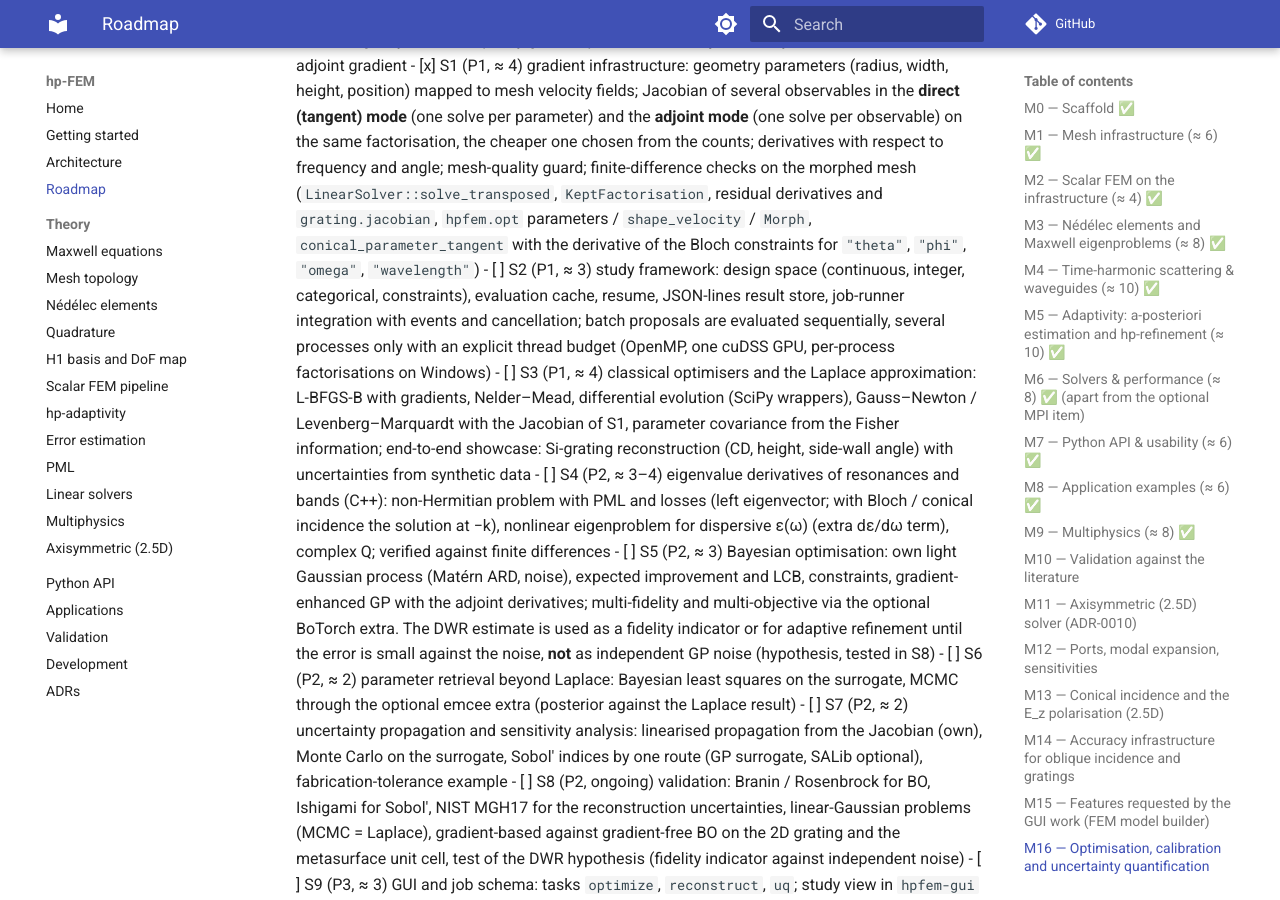
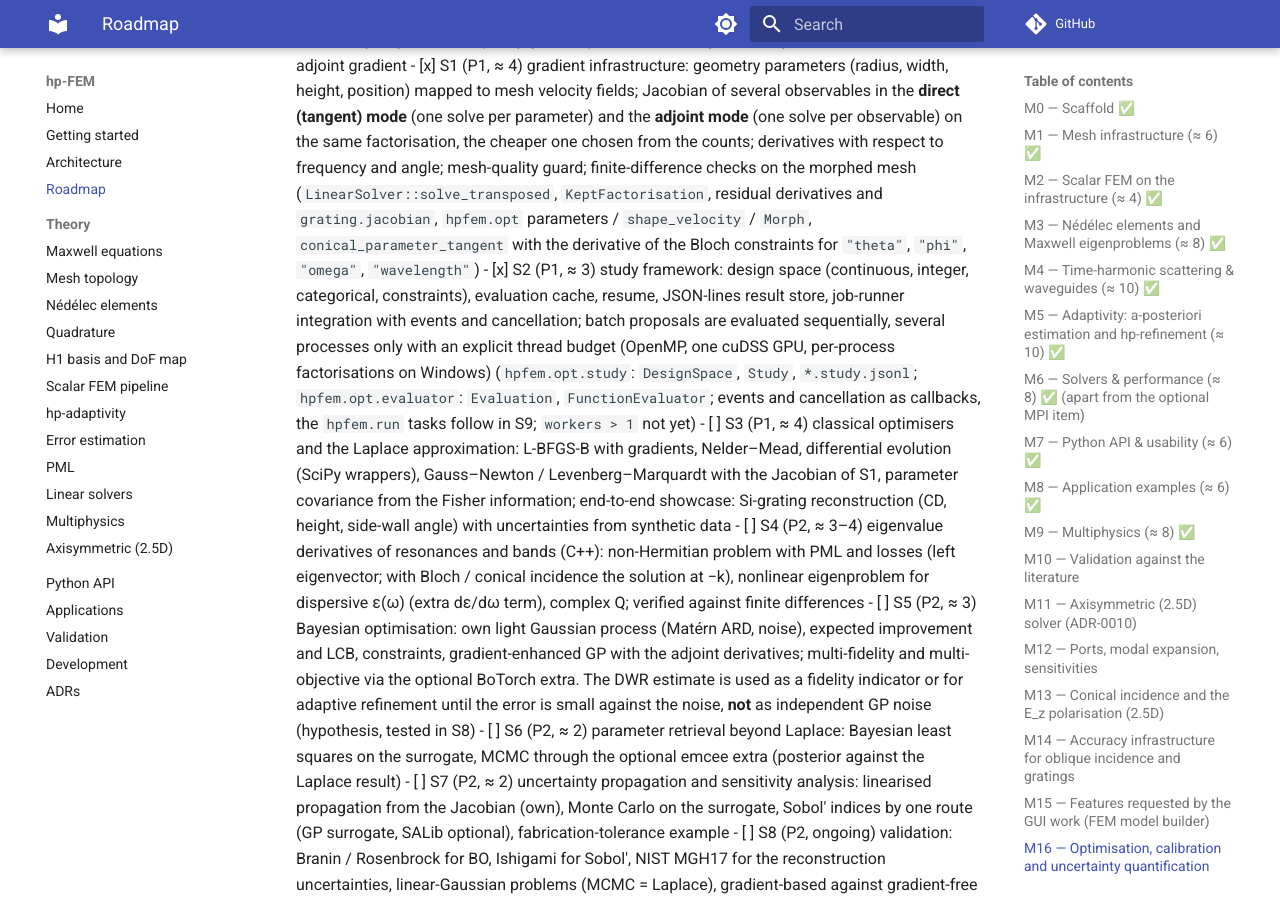
Before and after one commit to PhotonPower/hp-FEM, an MkDocs documentation site: the page built from docs/roadmap.md, in a window 1280 px wide and 900 px high, scrolled down 10689 px. Built offline with MkDocs 1.6.1 and Material for MkDocs 9.7.7, drawn with Linux system fonts in a browser that asks for light colours; comment, search, counter and statistics services are not loaded.

Commit message:
docs(roadmap): tick M16 S2, changelog entry for the study framework
Co-Authored-By: Claude Opus 5.5 <noreply@anthropic.com>

```diff
--- a/docs/roadmap.md
+++ b/docs/roadmap.md
@@ -398,10 +398,12 @@ effort in focused sessions.
   and `grating.jacobian`, `hpfem.opt` parameters / `shape_velocity` / `Morph`,
   `conical_parameter_tangent` with the derivative of the Bloch constraints for `"theta"`,
   `"phi"`, `"omega"`, `"wavelength"`)
-- [ ] S2 (P1, ≈ 3) study framework: design space (continuous, integer, categorical,
+- [x] S2 (P1, ≈ 3) study framework: design space (continuous, integer, categorical,
   constraints), evaluation cache, resume, JSON-lines result store, job-runner integration with
   events and cancellation; batch proposals are evaluated sequentially, several processes only
-  with an explicit thread budget (OpenMP, one cuDSS GPU, per-process factorisations on Windows)
+  with an explicit thread budget (OpenMP, one cuDSS GPU, per-process factorisations on Windows) (`hpfem.opt.study`: `DesignSpace`, `Study`, `*.study.jsonl`;
+  `hpfem.opt.evaluator`: `Evaluation`, `FunctionEvaluator`; events and cancellation as
+  callbacks, the `hpfem.run` tasks follow in S9; `workers > 1` not yet)
 - [ ] S3 (P1, ≈ 4) classical optimisers and the Laplace approximation: L-BFGS-B with
   gradients, Nelder–Mead, differential evolution (SciPy wrappers), Gauss–Newton /
   Levenberg–Marquardt with the Jacobian of S1, parameter covariance from the Fisher
```
Also changed, not shown: CHANGELOG.md (+10 -0 lines).
